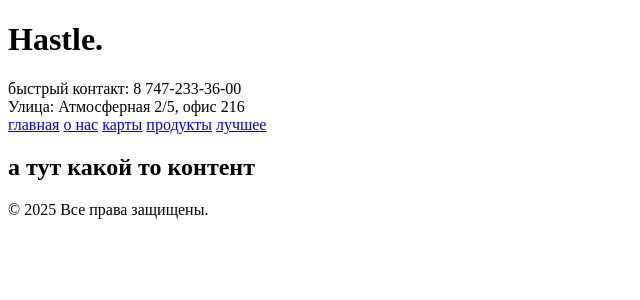
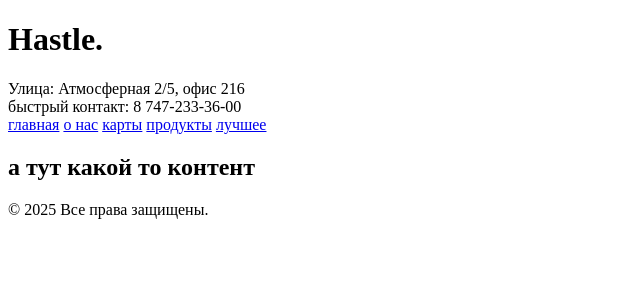
Before and after one commit to Viacheslav1998/native-sp, a PHP site: template App/Views/layouts/main.php in a window 1280 px wide. Shown: the top 300 px of the page, without its empty margins (0-640 px from the left). Run offline with PHP 8.4, Linux system fonts and the light colour scheme; the template is opened without the code that fills it, so the values that code supplies are empty.

Commit message:
feat: css

```diff
--- a/App/Views/parts/header.php
+++ b/App/Views/parts/header.php
@@ -1,15 +1,18 @@
 <header>
   <div class="box-logo-image p-5">
-    <div class="logo align-items-start">
+    <div class="row logo">
+      <div class="col">
         <h1 class="text-white">Hastle.</h1>
       </div>
-    <div class="header-content align-items-end text-white">
+      <div class="col text-white text-end">Улица: Атмосферная 2/5, офис 216</div>
+    </div>
+    <div class="header-content">
+      <div class="row align-items-end info-box-height">
         <div class="info-box">
-        <div class="row">
+          <div class="row text-white">
             <div class="col">быстрый контакт: 8 747-233-36-00</div>
-          <div class="col">Улица: Атмосферная 2/5, офис 216</div>
           </div>
-        <nav>
+          <nav class="custom-text-nav">
             <a href="/">главная</a>
             <a href="/about">о нас</a>
             <a href="/maps">карты</a>
@@ -19,5 +22,6 @@
         </div>
       </div>
     </div>
+  </div>
 
 </header>
```
Also changed, not shown: root/custom/custom.css (+12 -0 lines). Lines whose indentation alone changed are shown as unchanged.
